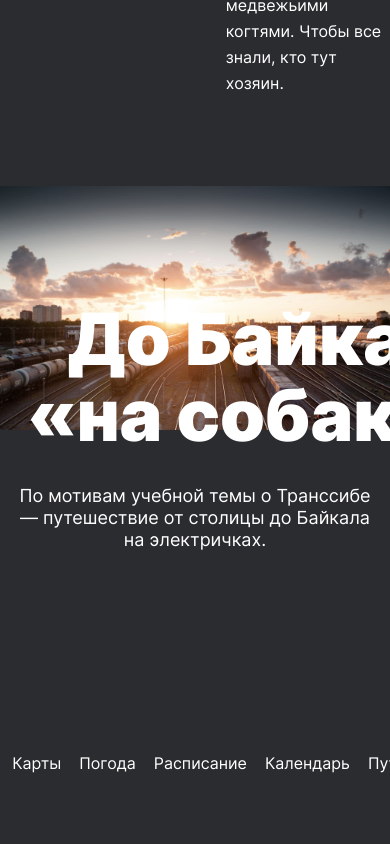
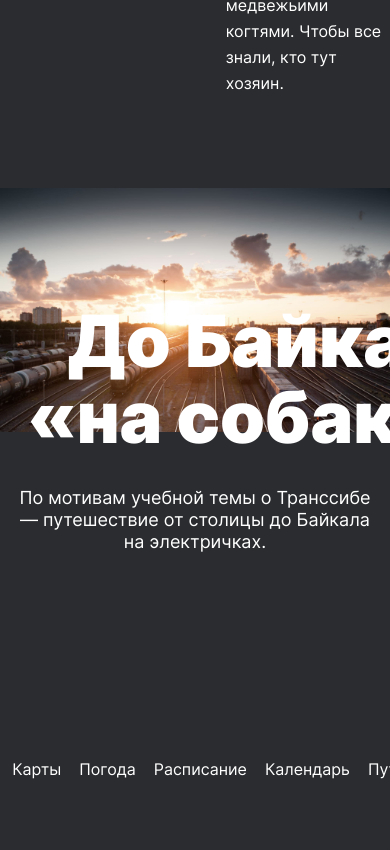
Before and after one commit to AndreyShahov/russian-travel-bootcamp, a plain HTML site: page index.html in a window 390 px wide. Shown: the part 8751-9601 px from the top of the page. Drawn offline with Linux system fonts and the light colour scheme.

Commit message:
changed css

```diff
--- a/blocks/cover/__background/cover__background.css
+++ /dev/null
@@ -1,25 +0,0 @@
-.cover__background {
-  background-image: url('../../../images/cover-trains.jpg');
-  width: 92.5%;
-  background-repeat: no-repeat;
-  background-size: contain;
-}
-
-@media screen and (max-width: 1024px) {
-  .cover__background {
-    width: 100%;
-    height: 640px;
-  }
-}
-
-@media screen and (max-width: 768px) {
-  .cover__background {
-    height: 480px;
-  }
-}
-
-@media screen and (max-width: 320px) {
-  .cover__background {
-    height: 200px;
-  }
-}
--- a/blocks/cover/__overlay/cover__overlay.css
+++ b/blocks/cover/__overlay/cover__overlay.css
@@ -1,5 +1,5 @@
-.cover__overlay {
-  width: 100%;
+.cover__overlay{
+  widows: 100%;
   position: absolute;
   top: 0;
   left: 0;
@@ -9,6 +9,7 @@
   transition: opacity 0.7s linear;
   background-color: #2A2C2F;
   opacity: 0;
+
 }
 
 .cover__overlay:hover {
--- a/blocks/cover/cover.css
+++ b/blocks/cover/cover.css
@@ -1,24 +1,9 @@
 .cover {
-  width: 92.5%;
+  width: 100%;
   margin: 92px 0 92px;
   position: relative;
   z-index: 1;
+  background-image: url('../../images/cover-trains.jpg');
+  background-repeat: no-repeat;
+  background-size: contain;
 }
-
-@media screen and (max-width: 1024) {
-  .cover {
-  width: 100%;
-  }
-}
-
-@media screen and (max-width: 768px) {
-  .cover {
-    margin: 90px 0 88px;
-  }
-}
-
-@media screen and (max-width: 320px) {
-  .cover {
-    margin: 66px 0 64px;
-  }
-}
--- a/index.html
+++ b/index.html
@@ -160,13 +160,13 @@
           </div>
         </article>
       </section>
-      <div class="cover cover__background">
+      <section class="cover ">
         <h2 class="cover__title">До Байкала «на собаках»</h2>
         <p class="cover__subtitle">По мотивам учебной темы о Транссибе — путешествие от
         столицы до Байкала на электричках.</p>
         <a class="cover__overlay" href="https://stampsy.com/na-elektrichkakh-do-baikala"
         target="_blank"></a>
-      </div>
+      </section>
     </main>
     <footer class="footer">
       <nav>
--- a/pages/index.css
+++ b/pages/index.css
@@ -38,7 +38,6 @@
 @import url(../blocks/cover/__title/cover__title.css);
 @import url(../blocks/cover/__subtitle/cover__subtitle.css);
 @import url(../blocks/cover/__overlay/cover__overlay.css);
-@import url(../blocks/cover/__background/cover__background.css);
 
 @import url(../blocks/footer/footer.css);
 @import url(../blocks/footer/__links/footer__links.css);
```
